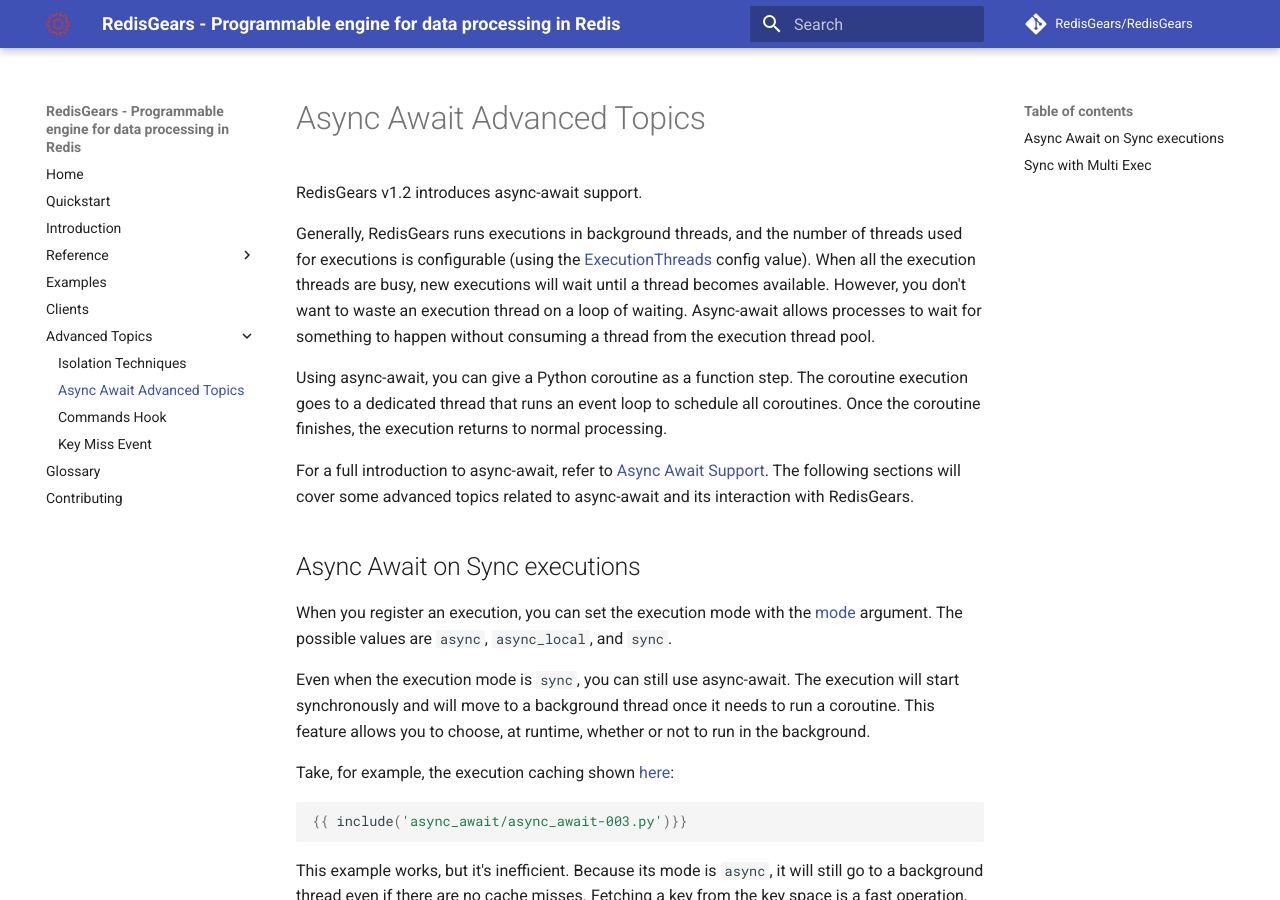
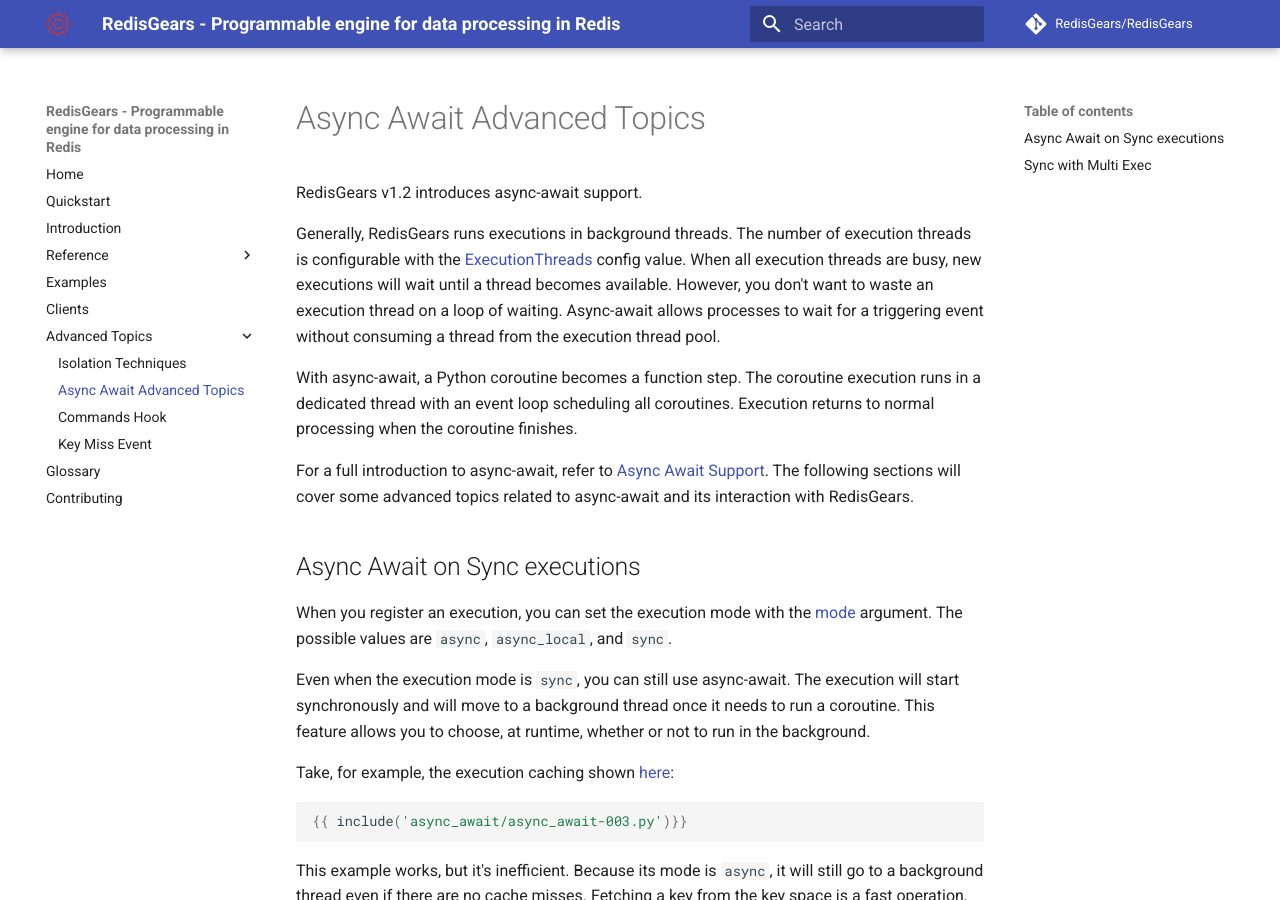
Before and after one commit to RedisGears/RedisGears, an MkDocs documentation site: the page built from docs/async_await_advance_topics.md, in a window 1280 px wide and 900 px high. Built offline with MkDocs 1.6.1 and Material for MkDocs 9.7.7, drawn with Linux system fonts in a browser that asks for light colours; comment, search, counter and statistics services are not loaded.

Commit message:
Applied review suggestions

```diff
--- a/docs/async_await_advance_topics.md
+++ b/docs/async_await_advance_topics.md
@@ -2,9 +2,9 @@
 
 RedisGears v1.2 introduces async-await support.
 
-Generally, RedisGears runs executions in background threads, and the number of threads used for executions is configurable (using the [ExecutionThreads](configuration.md#executionthreads) config value). When all the execution threads are busy, new executions will wait until a thread becomes available. However, you don't want to waste an execution thread on a loop of waiting. Async-await allows processes to wait for something to happen without consuming a thread from the execution thread pool.
+Generally, RedisGears runs executions in background threads. The number of execution threads is configurable with the [ExecutionThreads](configuration.md#executionthreads) config value. When all execution threads are busy, new executions will wait until a thread becomes available. However, you don't want to waste an execution thread on a loop of waiting. Async-await allows processes to wait for a triggering event without consuming a thread from the execution thread pool.
 
-Using async-await, you can give a Python coroutine as a function step. The coroutine execution goes to a dedicated thread that runs an event loop to schedule all coroutines. Once the coroutine finishes, the execution returns to normal processing.
+With async-await, a Python coroutine becomes a function step. The coroutine execution runs in a dedicated thread with an event loop scheduling all coroutines. Execution returns to normal processing when the coroutine finishes.
 
 For a full introduction to async-await, refer to [Async Await Support](intro.md#async-await-support). The following sections will cover some advanced topics related to async-await and its interaction with RedisGears.
 
```
